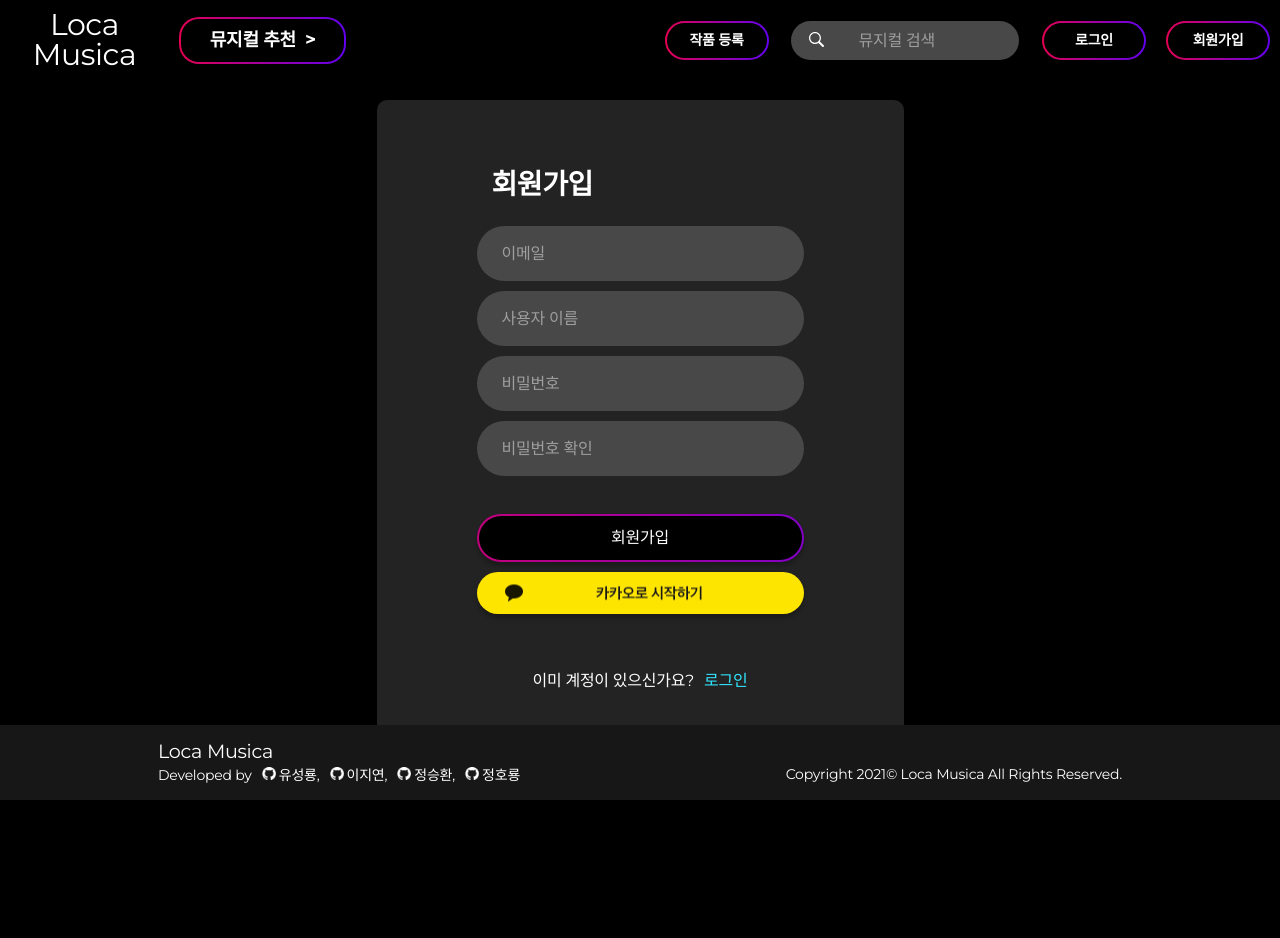
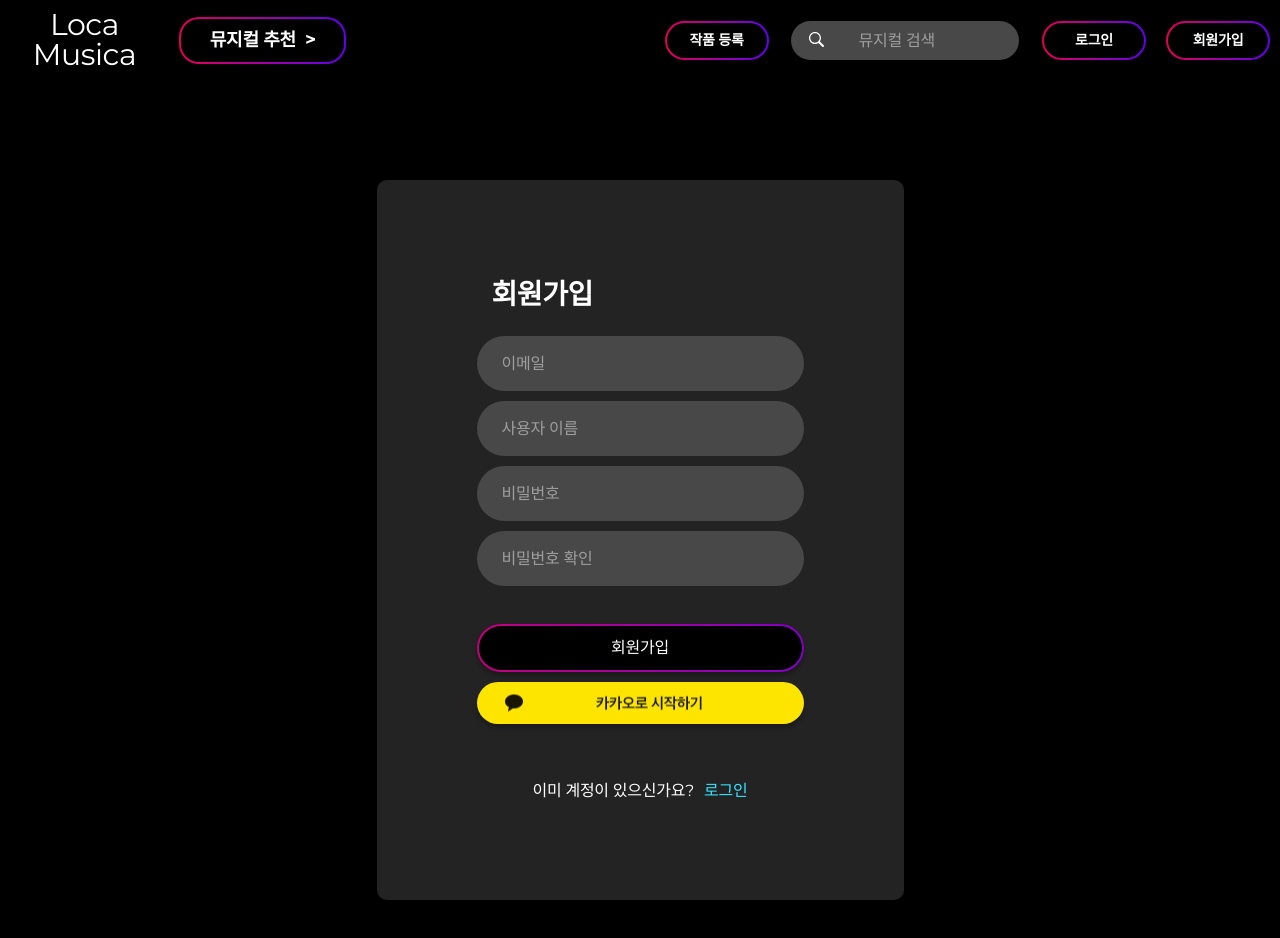
Before and after one commit to ryuseongryong/Loca-Musica, a React (Create React App) app in the folder client/: page /user/signup in a window 1280 px wide. Shown: the top 938 px of the page. Before the commit the page ends 800 px from the top, so only its background shows below. Built offline with nearby package versions, Linux system fonts and the light colour scheme.

Commit message:
signin.tsx-Delete-footer

```diff
--- a/client/src/css/footer.css
+++ b/client/src/css/footer.css
@@ -3,7 +3,7 @@
   color: rgb(255, 255, 255);
   width: 100%;
   height: 75px;
-  position: absolute;
+  position: absolute fixed;
   bottom: 0;
 }
 
--- a/client/src/pages/landing.tsx
+++ b/client/src/pages/landing.tsx
@@ -1,7 +1,7 @@
 function Landing () {
     return (
         <div>
-            배포상태를 확인중입니다. 210810
+            배포상태를 확인중입니다. 210812
         </div>
     )
 }
--- a/client/src/pages/signin.css
+++ b/client/src/pages/signin.css
@@ -27,8 +27,8 @@
   background: #232323;
   border-radius: 10px;
   width: 527px;
-  height: 100%;
-  margin: 30px auto;
+  height: 650px;
+  margin: 100px auto;
   padding: 100px;
 }
 .btnSignin {
@@ -66,9 +66,9 @@
   background: #232323;
   border-radius: 10px;
   width: 527px;
-  height: 100%;
-  margin: 20px auto;
-  padding: 70px 100px;
+  height: 720px;
+  margin: 100px auto;
+  padding: 100px 100px;
 }
 .btnSignup {
   font-size: 1rem;
--- a/client/src/pages/signin.tsx
+++ b/client/src/pages/signin.tsx
@@ -32,7 +32,6 @@ function Signin () {
                     <span> 가입하기</span>
                 </div>
             </div>
-            <Footer />
         </div>
     )
 }
--- a/client/src/pages/signup.tsx
+++ b/client/src/pages/signup.tsx
@@ -46,7 +46,6 @@ function Signup () {
                     <span>로그인</span>
                 </div>
             </div>
-            <Footer />
         </div>
     )
 }
--- a/client/src/pages/userinfo.tsx
+++ b/client/src/pages/userinfo.tsx
@@ -78,7 +78,7 @@ function UserInfo () {
                     회원탈퇴
                 </button>
             </div>
-            {/* <Footer /> */}
+            <Footer />
         </div>
     )
 }
```
